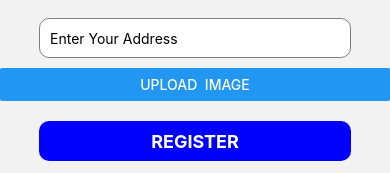
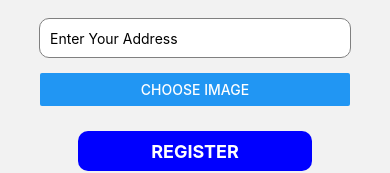
Before and after one commit to vineeshw1994/Native_E-shop, a React Native app: screen /register in a window 390 px wide. Shown: the part 492-665 px from the top of the page. Built offline with nearby package versions, Linux system fonts and the light colour scheme.

Commit message:
resgister function completed with user profile

```diff
--- a/app.json
+++ b/app.json
@@ -2,6 +2,14 @@
   "expo": {
     "name": "client",
     "slug": "client",
+    "plugins": [
+      [
+        "expo-image-picker",
+        {
+          "photosPermission": "The app accesses your photos to let you share them with your friends."
+        }
+      ]
+    ],
     "version": "1.0.0",
     "orientation": "portrait",
     "icon": "./assets/image.png",
@@ -11,6 +19,7 @@
       "resizeMode": "contain",
       "backgroundColor": "#ffffff"
     },
+
     "assetBundlePatterns": [
       "**/*"
     ],
--- a/babel.config.js
+++ b/babel.config.js
@@ -2,5 +2,6 @@ module.exports = function(api) {
   api.cache(true);
   return {
     presets: ['babel-preset-expo'],
+    plugins: ["nativewind/babel"],
   };
 };
--- /dev/null
+++ b/my-app.d.ts
@@ -0,0 +1 @@
+/// <reference types="nativewind/types" />
--- a/screens/auth/Login.js
+++ b/screens/auth/Login.js
@@ -2,7 +2,6 @@ import React, { useState } from 'react';
 import { View, StyleSheet, Text, TextInput, TouchableOpacity, Image, } from 'react-native';
 import AsyncStorage from '@react-native-async-storage/async-storage';
 import InputBox from '../../components/Form/InputBox';
-import Toast from 'react-native-toast-message';
 
 const Login = ({navigation}) => {
     const loginImage = 'https://www.opengatefmmbale.com/images/blog-wp-login.png'
--- a/screens/auth/Register.js
+++ b/screens/auth/Register.js
@@ -1,7 +1,8 @@
 import { View, Text, Image, TouchableOpacity, StyleSheet, ScrollView, Button } from 'react-native'
 import React, { useState } from 'react'
 import InputBox from '../../components/Form/InputBox';
-import ImagePicker from 'react-native-image-picker';
+import * as ImagePicker from 'expo-image-picker';
+
 const Register = ({ navigation }) => {
     const loginImage = 'https://www.opengatefmmbale.com/images/blog-wp-login.png'
 
@@ -12,32 +13,27 @@ const Register = ({ navigation }) => {
     const [city, setCity] = useState('');
     const [contact, setContact] = useState('');
 
-    const [imageData, setImageData] = useState(null);
+    const [file, setFile] = useState(null);
+    const [image, setImage] = useState(null);
+    const [error, setError] = useState(null);
 
-    const selectImage = () => {
-        const options = {
-            title: 'Select Image',
-            storageOptions: {
-                skipBackup: true,
-                path: 'images',
-            },
-        };
+    const pickImage = async () => {
 
-        ImagePicker.showImagePicker(options, (response) => {
-            if (response.didCancel) {
-                console.log('User cancelled image picker');
-            } else if (response.error) {
-                console.log('ImagePicker Error: ', response.error);
-            } else {
-                const source = { uri: response.uri };
-                setImageData(source);
-                uploadImage(response);
-            }
+        let result = await ImagePicker.launchImageLibraryAsync({
+            mediaTypes: ImagePicker.MediaTypeOptions.All,
+            allowsEditing: true,
+            aspect: [4, 3],
+            quality: 1,
         });
+
+        if (!result.canceled) {
+            setImage(result.assets[0].uri);
+        }
     };
 
 
-    const handleRegister = () => {
+
+    const handleRegister = async () => {
         if (!email || !password || !name || !address || !city || !contact) {
             return alert('Please fill all the fields');
         }
@@ -50,8 +46,41 @@ const Register = ({ navigation }) => {
         if (contact.length != 10) {
             return alert('Please enter a valid contact number');
         }
-        alert('Register  Successfully ');
-        navigation.navigate('login');
+
+        const formData = new FormData();
+        formData.append('file', {
+            uri: image,
+            name: 'photo.jpg',
+            type: 'image/jpeg',
+        });
+        formData.append("name", name);
+        formData.append("email", email);
+        formData.append("password", password);
+        formData.append("address", address);
+        formData.append("city", city);
+        formData.append("contact", contact);
+
+        try {
+            alert('try block')
+            const res = await fetch('http://192.168.1.4:8080/api/user/register', {
+
+                method: 'POST',
+                body: formData,
+            })
+            if (res.ok) {
+                // console.log('success')
+                const data = await res.json();
+                console.log(data);
+                setImage(null);
+                alert('Register  Successfully ');
+                navigation.navigate('login');
+            }
+        } catch (error) {
+            console.log(error)
+            alert('login failed')
+        }
+
+
     }
     return (
         <ScrollView>
@@ -69,8 +98,12 @@ const Register = ({ navigation }) => {
                 <InputBox placeholder={'Enter Your City'} value={city} setValue={setCity} autoComplete={'off'} />
 
                 <InputBox placeholder={'Enter Your Address'} value={address} setValue={setAddress} autoComplete={'street-address'} />
-                <Button title="Upload  Image" onPress={selectImage} />
-                {imageData && <Image source={imageData} style={{ width: 200, height: 200 }} />}
+
+                {image && <Image source={{ uri: image }} style={styles.showImage} />}
+                <View style={styles.imgUploadContainer}>
+                <Button style={styles.uploadImg} title="Choose Image" onPress={pickImage} />
+                </View>
+
 
                 <View style={styles.btnContainer}>
                     <TouchableOpacity style={styles.loginBtn} onPress={handleRegister}>
@@ -98,7 +131,7 @@ const styles = StyleSheet.create({
     },
     loginBtn: {
         backgroundColor: 'blue',
-        width: '80%',
+        width: '60%',
         justifyContent: 'center',
         alignItems: 'center',
         borderRadius: 10,
@@ -121,6 +154,52 @@ const styles = StyleSheet.create({
         fontSize: 15,
         fontWeight: '500',
         color: 'black',
+    },
+    button: {
+        backgroundColor: "#007AFF",
+        width: "80%",
+        padding: 10,
+        borderRadius: 8,
+        marginBottom: 16,
+        shadowColor: "#000000",
+        shadowOffset: { width: 0, height: 2 },
+        shadowOpacity: 0.4,
+        shadowRadius: 4,
+        elevation: 5,
+        marginHorizontal: 40,
+
+    },
+    buttonText: {
+        color: "#FFFFFF",
+        fontSize: 16,
+        fontWeight: "bold",
+        textAlign: 'center'
+    },
+    showImage: {
+        width: 100,
+        height: 100,
+        borderRadius: 10,
+    },
+
+    imageContainer: {
+        borderRadius: 8,
+        marginBottom: 16,
+        shadowColor: "#000000",
+        shadowOffset: { width: 0, height: 2 },
+        shadowOpacity: 0.4,
+        shadowRadius: 4,
+        elevation: 5,
+    },
+    uploadImg: {
+        backgroundColor: "#007AFF",
+        width: "80%",
+        padding: 10,
+        height: 40,
+    },
+    imgUploadContainer:{
+        marginHorizontal: 40,
+        marginVertical: 5,
+        borderRadius: 10,
     }
 })
 
--- /dev/null
+++ b/tailwind.config.js
@@ -0,0 +1,8 @@
+/** @type {import('tailwindcss').Config} */
+module.exports = {
+  content: ["./App.{js,jsx,ts,tsx}", "./<custom directory>/**/*.{js,jsx,ts,tsx}"],
+  theme: {
+    extend: {},
+  },
+  plugins: [],
+}
```
Also changed, not shown: package.json (+4 -3 lines), 1 other file (tests, documents, lock files or other folders).
